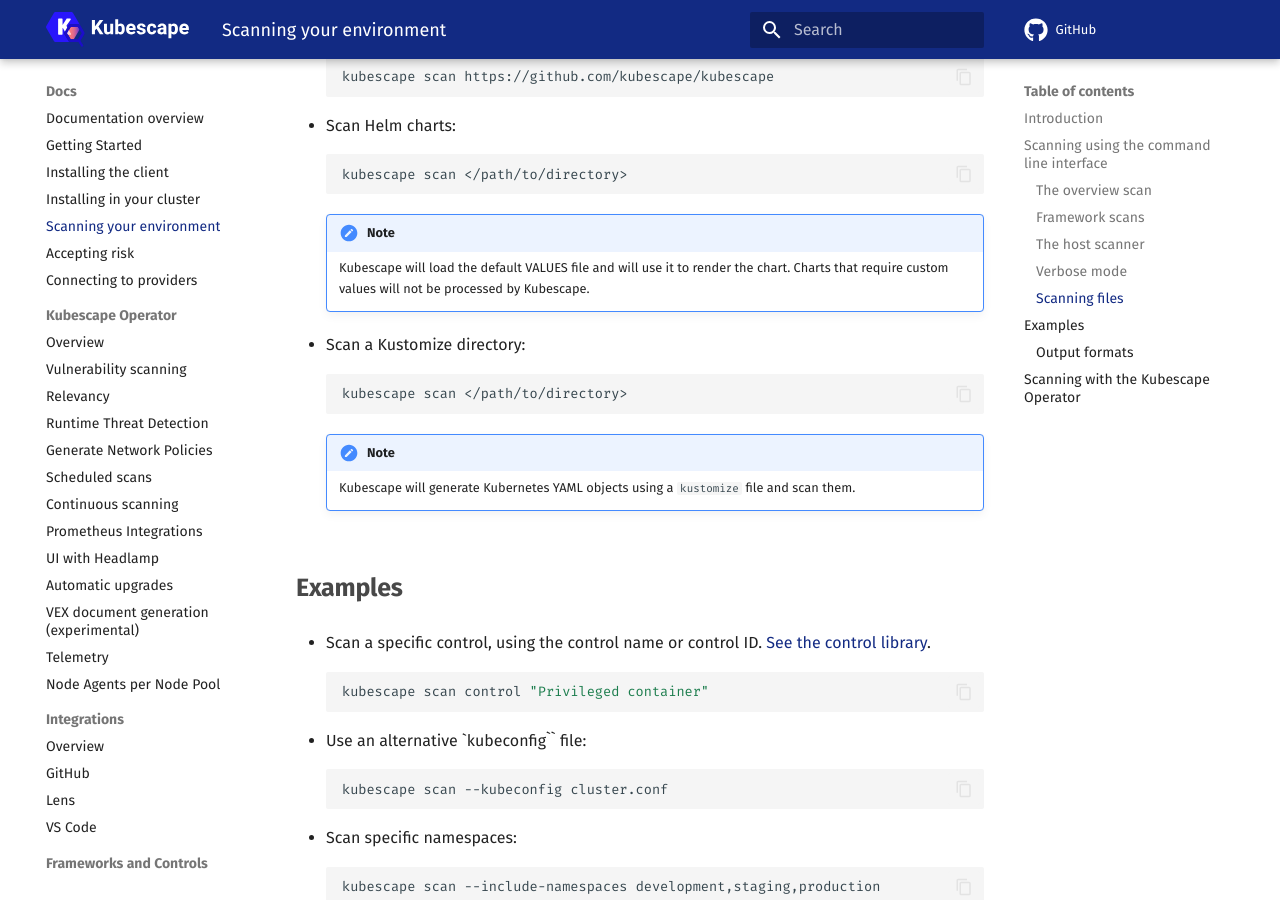
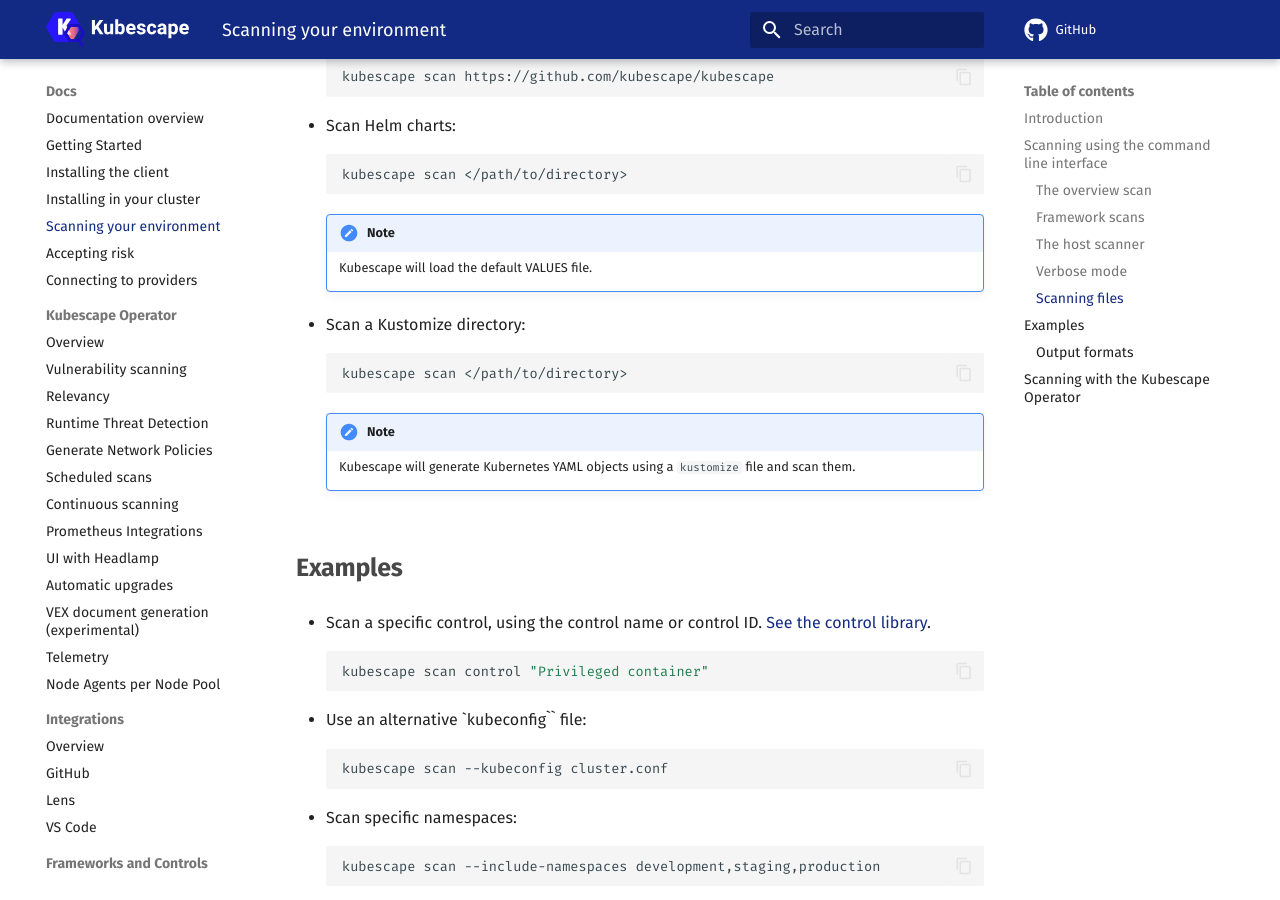
Before and after one commit to kubescape/kubescape.io, an MkDocs documentation site: the page built from docs/docs/scanning.md, in a window 1280 px wide and 900 px high, scrolled down 2089 px. Built offline with MkDocs 1.6.1 and Material for MkDocs 9.7.7, drawn with Linux system fonts in a browser that asks for light colours; comment, search, counter and statistics services are not loaded.

Commit message:
Revert "Enhance scanning documentation with details on chart discovery, templ…"

````diff
--- a/docs/docs/scanning.md
+++ b/docs/docs/scanning.md
@@ -76,8 +76,7 @@
     ```
 
     !!! note "Note"
-        Kubescape will load the default VALUES file and will use it to render the chart.
-        Charts that require custom values will not be processed by Kubescape.
+        Kubescape will load the default VALUES file.
 
 * Scan a Kustomize directory:
 
````
